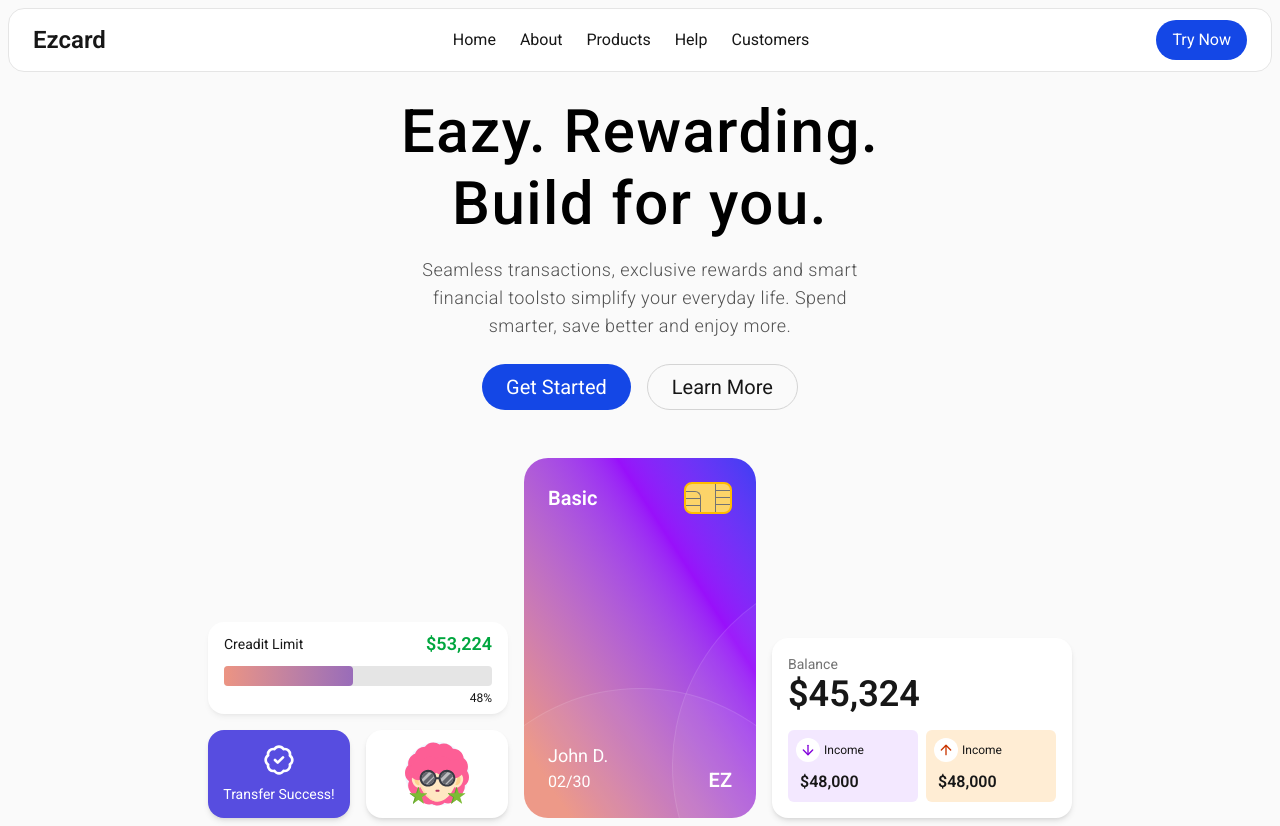
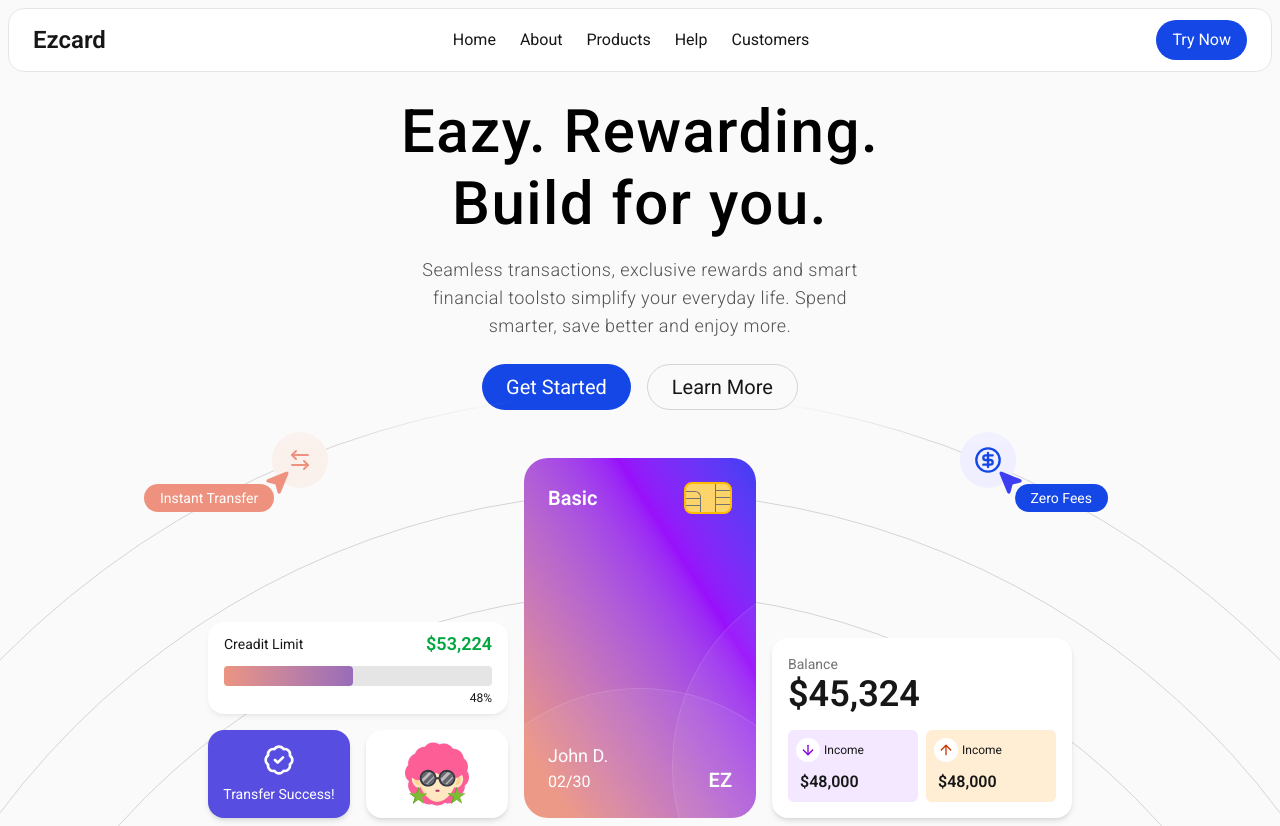
Before and after one commit to prasad-nikam/Heros, a React (Vite) app: page /ezcard in a window 1280 px wide. Built offline with nearby package versions, Linux system fonts and the light colour scheme.

Commit message:
Ezcard:floating elements added

```diff
--- a/src/pages/Ezcard/Ezcard.tsx
+++ b/src/pages/Ezcard/Ezcard.tsx
@@ -1,6 +1,7 @@
 import { cn } from "@/lib/utils";
 import Hero from "./Hero";
 import Navbar from "./Navbar";
+import { ArrowLeftRight, CircleDollarSign, MousePointer2 } from "lucide-react";
 
 const Ezcard = () => {
   return (
@@ -9,28 +10,65 @@ const Ezcard = () => {
         <Navbar />
         <Hero />
       </div>
-      {/* <div className="absolute inset-0 top-105 flex justify-center mask-t-from-88% mask-t-to-95%">
+      <div className="absolute inset-0 top-98 flex justify-center overflow-hidden mask-t-from-88% mask-t-to-98%">
         <div
           className={cn(
-            "size-450 rounded-full border border-neutral-300",
-            "flex items-center justify-center"
+            "relative size-450 rounded-full",
+            "flex items-center justify-center",
           )}
         >
           <div
             className={cn(
-              "size-400 rounded-full border border-neutral-300",
-              "flex items-center justify-center"
+              "size-450 rounded-full border border-neutral-300",
+              "flex items-center justify-center",
             )}
           >
             <div
               className={cn(
-                "size-350 rounded-full border border-neutral-300",
-                "flex items-center justify-center"
+                "size-400 rounded-full border border-neutral-300",
+                "flex items-center justify-center",
               )}
-            ></div>
+            >
+              <div
+                className={cn(
+                  "size-350 rounded-full border border-neutral-300",
+                  "flex items-center justify-center",
+                )}
+              ></div>
+            </div>
+          </div>
+          <div
+            className={cn(
+              "flex items-center justify-center rounded-full bg-[#FAF1ED]",
+              "absolute top-10 left-140 size-14 -translate-x-1/2",
+            )}
+          >
+            <ArrowLeftRight className="size-6 text-[#EE927F]" />
+            <MousePointer2
+              fill="#EE927F"
+              className="absolute -bottom-2 -left-2 size-7 rotate-90 text-lg text-[#EE927F]"
+            />
+            <div className="absolute -bottom-6 -left-32 rounded-full bg-[#EE927F] px-4 py-1 text-sm text-nowrap text-white">
+              Instant Transfer
+            </div>
+          </div>
+          <div
+            className={cn(
+              "flex items-center justify-center rounded-full bg-[#EFEFFF]",
+              "absolute top-10 right-124 size-14 -translate-x-1/2",
+            )}
+          >
+            <CircleDollarSign className="size-7 text-blue-700" />
+            <MousePointer2
+              fill="#3D3FF0"
+              className="absolute -right-2 -bottom-2 size-7 text-lg text-[#3D3FF0]"
+            />
+            <div className="absolute -right-23 -bottom-6 rounded-full bg-blue-700 px-4 py-1 text-sm text-nowrap text-white">
+              Zero Fees
+            </div>
           </div>
         </div>
-      </div> */}
+      </div>
     </div>
   );
 };
--- a/src/pages/Ezcard/Hero.tsx
+++ b/src/pages/Ezcard/Hero.tsx
@@ -22,7 +22,9 @@ const Hero = () => {
           Learn More
         </button>
       </div>
-      <div className="z-9 flex flex-col items-center justify-center gap-4 pt-6 lg:flex-row lg:items-end">
+
+      {/* to add floating elememnts */}
+      <div className="relative z-9 flex flex-col items-center justify-center gap-4 pt-6 lg:flex-row lg:items-end">
         <div className="order-2 flex w-75 flex-col justify-between gap-4 lg:order-1">
           <div className="w-full rounded-2xl bg-white p-4 py-2 shadow-md/5">
             <div className="flex items-center justify-between pb-2">
```
Also changed, not shown: 1 other file (tests, documents, lock files or other folders).
